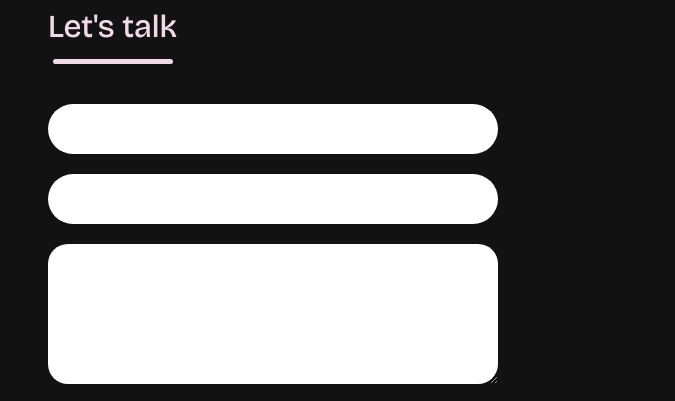
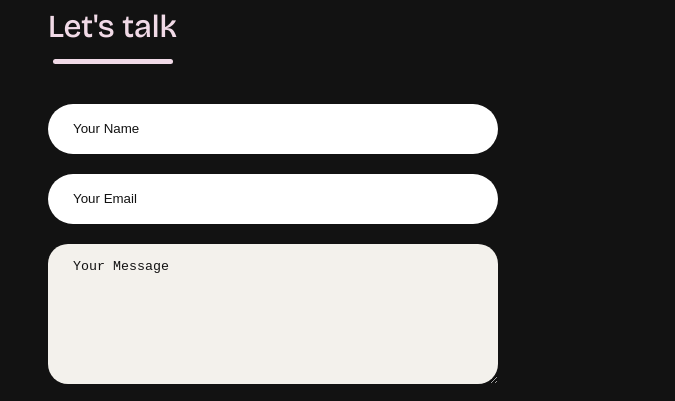
Before and after one commit to DanielaGuerreiroMoreno/projeto, an Astro site: page /contact in a window 1280 px wide. Shown: the part 168-569 px from the top of the page, 0-675 px from the left. Built offline with nearby package versions, Linux system fonts and the light colour scheme; Astro itself is replaced by a stand-in of ours.

Commit message:
contacts

```diff
--- a/src/styles/global.css
+++ b/src/styles/global.css
@@ -8,12 +8,13 @@
    * colors
    */
    --background-black: hsl(0, 0%, 7%);
+   --header-black: hsla(0, 0%, 7%, 0.758);
    --white: hsl(43, 24%, 94%);
+   --gray: hsl(0, 0%, 35%);
    --light-black: hsla(0, 0%, 100%, 0.25);
    --tags-light-black: hsla(0, 0%, 100%, 0.136);
    --pink: hsl(324, 100%, 46%);
    --baby-pink: hsl(325, 46%, 90%);
-   --header-black: hsla(0, 0%, 7%, 0.758);;
 
 /**
    * shadow
@@ -608,8 +609,9 @@ footer {
   border: none;
   outline: none;
   padding-left: 25px;
-  color: var(--light-black);
+  color: var(--gray);
   border-radius: 50px;
+
 }
 
 
@@ -617,6 +619,8 @@ footer {
   height: 140px;
   padding-top: 15px;
   border-radius: 20px;
+  color: var(--gray);
+  background-color: var(--white);
 }
 
 .contact-inputs:focus {
@@ -624,7 +628,8 @@ footer {
 }
 
 .contact-inputs::placeholder {
-  color: var(--light-black);
+  color: var(--background-black);
+
 }
 
 .contact-left button{
```
Also changed, not shown: 1 other file.
